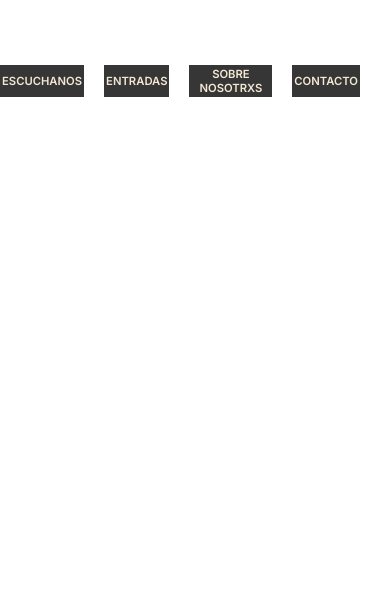
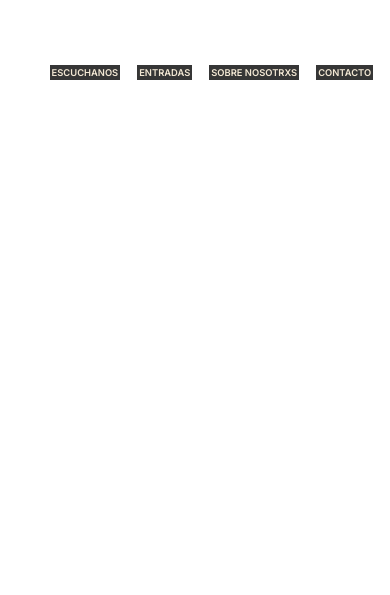
Before and after one commit to Carolin00/proyectofolklorica-aliberti, a website: page index.html in a window 390 px wide. Shown: the top 595 px of the page. Drawn offline with Linux system fonts and the light colour scheme.

Commit message:
ajustes en el index

```diff
--- a/sass/index.scss
+++ b/sass/index.scss
@@ -41,7 +41,6 @@
     gap: 5px;
 }
 }
-
 
                         /*  ----------- Elementos generales -----------------*/
 
@@ -109,14 +108,14 @@
 
 
   .menuHome {
-    justify-content: space-around;
-    padding-top: 2rem;
+      justify-content: space-around;
+      padding-top: 2rem;
       display: flex;
       list-style: none;
-      gap: 20px;
+      gap: 17px;
       position: absolute;
       top: 4.5rem;
-      right: 3rem;
+      right: 2.7em;
       z-index: 999999;
       cursor: pointer;
 }
@@ -128,7 +127,7 @@
   text-align: center;
   font-family: 'inter', serif;
   font-weight: 600;
-  font-size: 1.8em;
+  font-size: 1.5em;
   text-transform: uppercase;
   background-color: #363636;
   color: #F3E8D4;
```
Also changed, not shown: assets/css/style.css.
